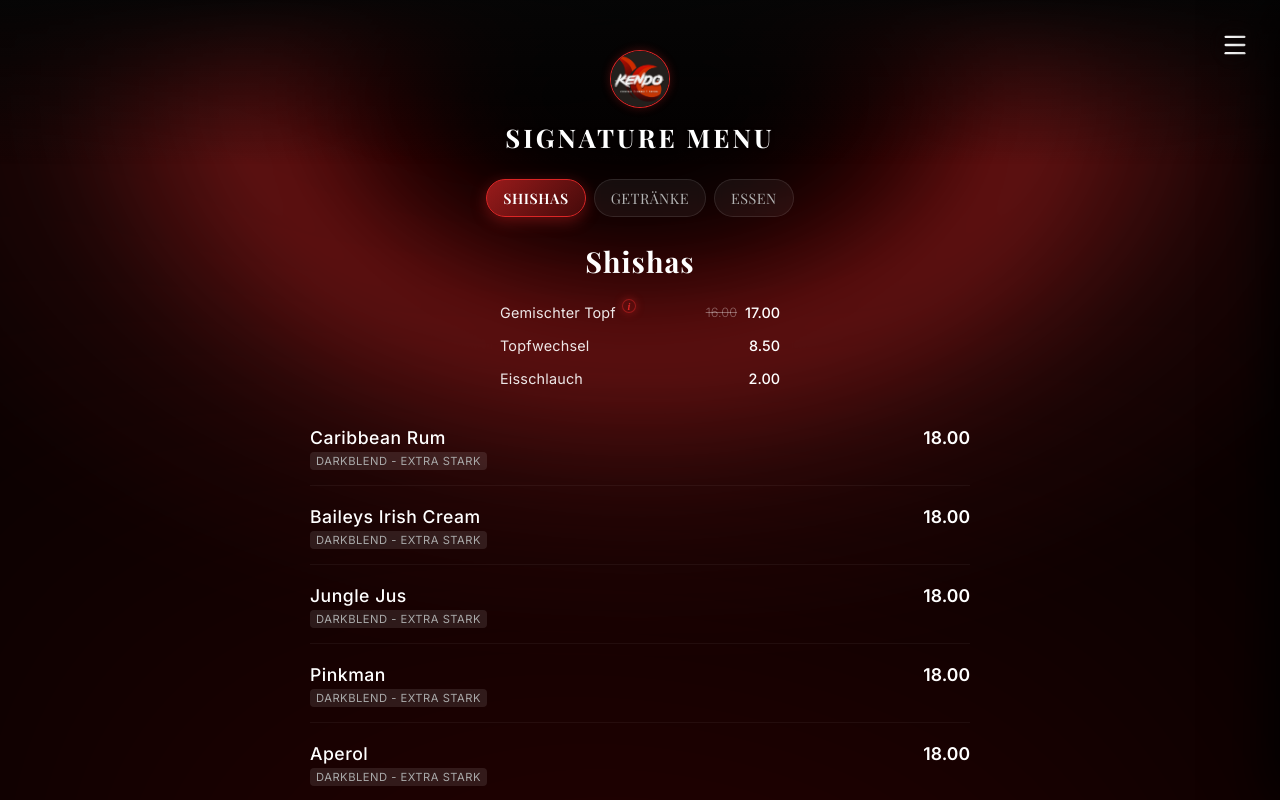
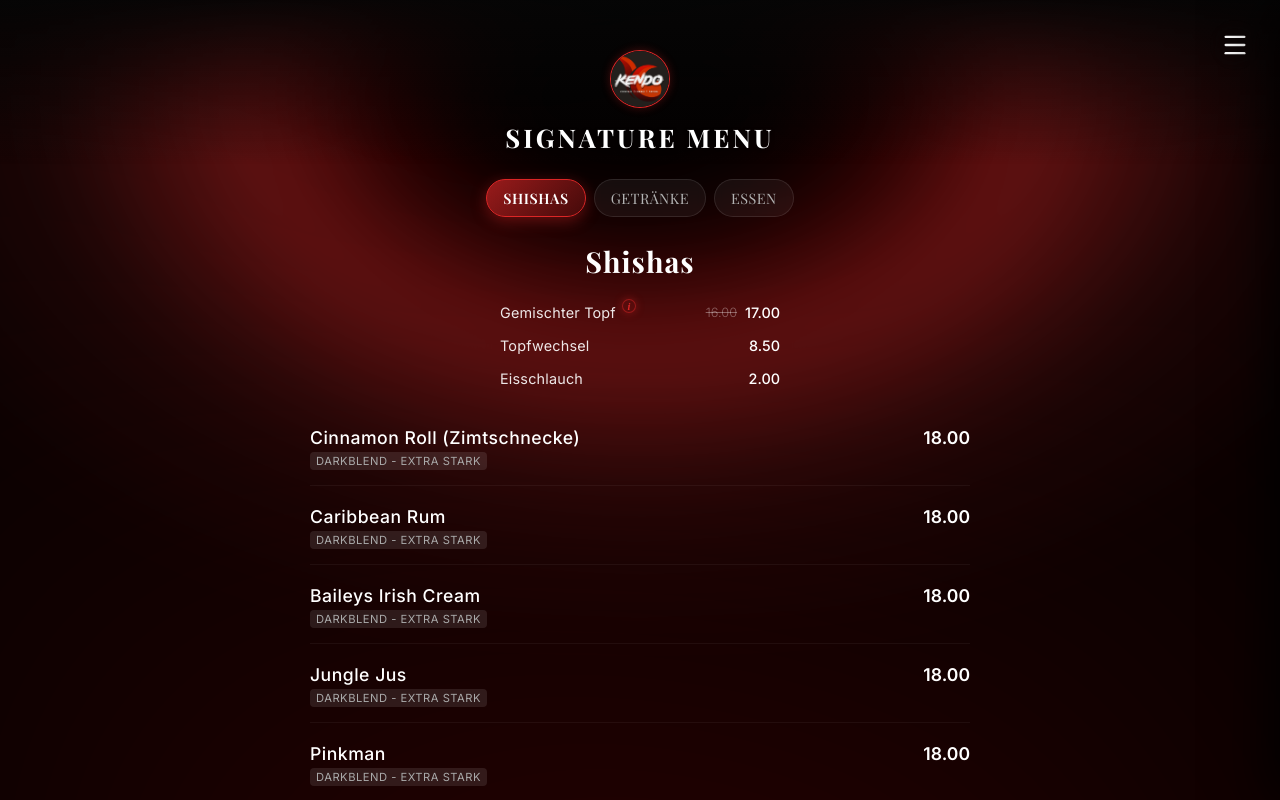
Before and after one commit to dnlfrnk00/KendoShishaLounge, a React (Vite) app: page /menu in a window 1280 px wide. Shown: the top 800 px of the page. Built offline with nearby package versions, Linux system fonts and the light colour scheme; a web font is replaced by a local one.

Commit message:
Neue Darkblend-Sorte hinzugefügt.

```diff
--- a/src/data/menu.ts
+++ b/src/data/menu.ts
@@ -15,6 +15,7 @@
                     { label: "Eisschlauch", price: "2.00" },
                 ],
                 items: [
+                    { name: "Cinnamon Roll (Zimtschnecke)", price: "18.00", zutaten: "", zusatzstoffe: "", inhalt: "", alk: "Darkblend - extra stark" },
                     { name: "Caribbean Rum", price: "18.00", zutaten: "", zusatzstoffe: "", inhalt: "", alk: "Darkblend - extra stark" },
                     { name: "Baileys Irish Cream", price: "18.00", zutaten: "", zusatzstoffe: "", inhalt: "", alk: "Darkblend - extra stark" },
                     { name: "Jungle Jus", price: "18.00", zutaten: "", zusatzstoffe: "", inhalt: "", alk: "Darkblend - extra stark" },
```
